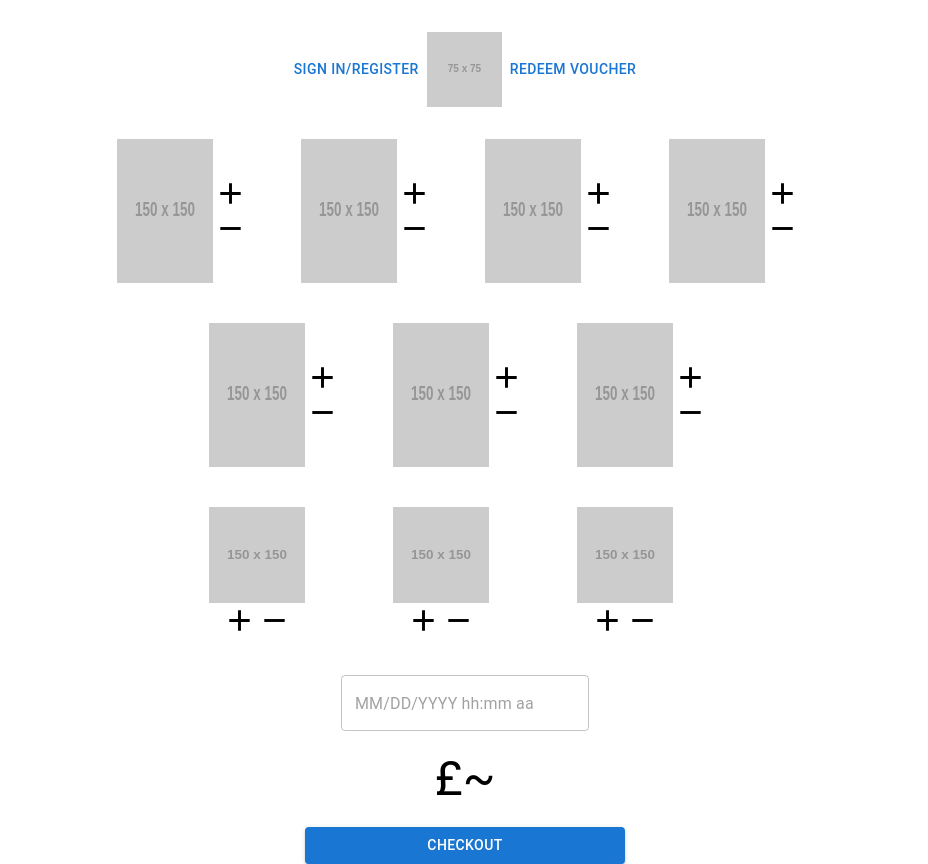
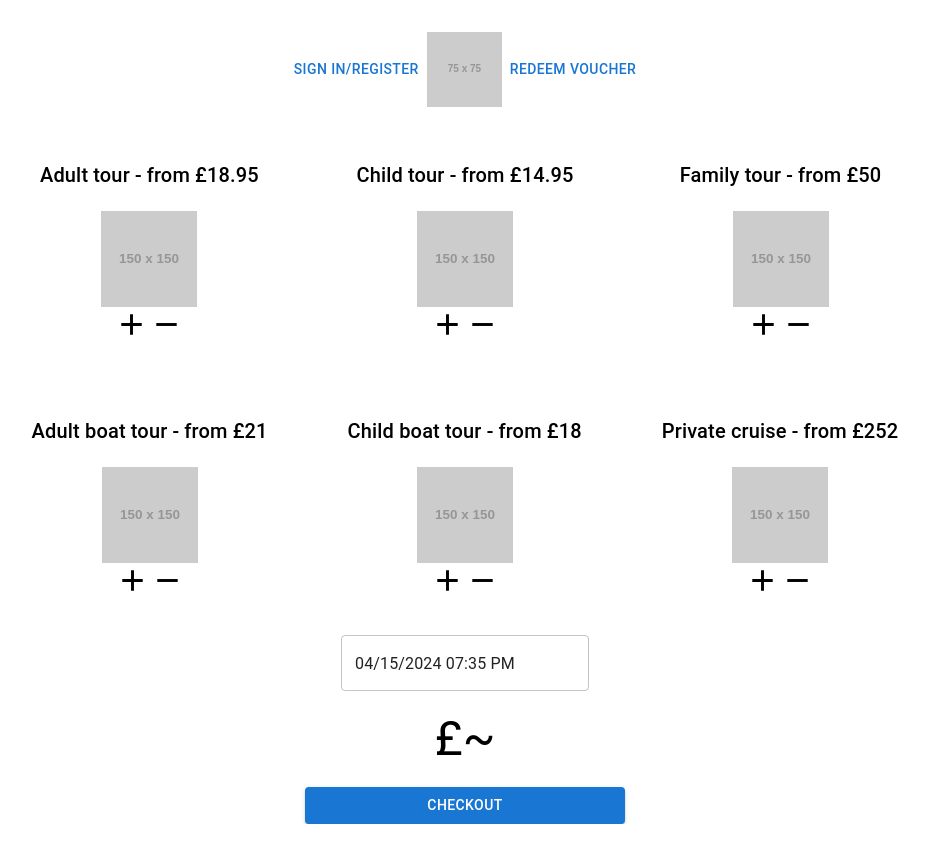
Before and after one commit to Alexei322/TM470, a Next.js app in the folder tm470project/: page /WebStore in a window 1280 px wide. Shown: the whole page, without its empty margins (175-1103 px from the left). After the commit the page ends 824 px from the top, so only its background shows below. Built offline with nearby package versions, Linux system fonts and the light colour scheme.

Commit message:
Modified the UI to make the the plus and minus icons bigger when hovered over, implemented context to hold the shopping cart for WebStore

```diff
--- /dev/null
+++ b/tm470project/CartContext.js
@@ -0,0 +1,32 @@
+import React, { createContext, useContext, useState } from "react";
+
+const CartContext = createContext();
+
+
+
+export const CartProvider = ({ children }) => {
+  const [cart, setCart] = useState([]);
+
+  const addToCart = (product) => {
+    setCart([...cart, product]);
+    console.log(cart);
+  };
+
+  const removeFromCart = (productId) => {
+    setCart((currentCart) =>
+      currentCart.filter((item) => item.id !== productId)
+    );
+  };
+
+  return (
+    <CartContext.Provider value={{ cart, addToCart, removeFromCart }}>
+      {children}
+    </CartContext.Provider>
+  );
+};
+
+export function useCart() {
+    return useContext(CartContext);
+  }
+
+export default CartContext;
--- a/tm470project/components/CalendarTimePicker.js
+++ b/tm470project/components/CalendarTimePicker.js
@@ -1,12 +1,25 @@
+import dayjs from "dayjs";
+import utc from "dayjs/plugin/utc";
 import { AdapterDayjs } from "@mui/x-date-pickers/AdapterDayjs";
 import { LocalizationProvider } from "@mui/x-date-pickers/LocalizationProvider";
 import { DateTimePicker } from "@mui/x-date-pickers/DateTimePicker";
+import { useEffect, useState } from "react";
 
-export default function CalendarTimePicker() {
+export default function CalendarTimePicker({updateCalendarState}) {
+  dayjs.extend(utc);
+  const [selectedDate, setSelectedDate] = useState(dayjs.utc());
+
+  useEffect(() => {
+    updateCalendarState(selectedDate);
+  }, [selectedDate]);
+
   return (
     <div className={"flex justify-center pt-6"}>
       <LocalizationProvider dateAdapter={AdapterDayjs}>
-        <DateTimePicker />
+        <DateTimePicker
+          defaultValue={selectedDate}
+          onChange={setSelectedDate}
+        />
       </LocalizationProvider>
     </div>
   );
--- a/tm470project/components/ProductGrid.js
+++ b/tm470project/components/ProductGrid.js
@@ -3,22 +3,13 @@ import ProductItem from "./ProductItem";
 export default function ProductGrid() {
   return (
     <div>
-      <div className="grid grid-cols-4 gap-10 justify-items-center items-center">
-        <ProductItem width={150} height={150} icons="true" />
-        <ProductItem width={150} height={150} icons="true" />
-        <ProductItem width={150} height={150} icons="true" />
-        <ProductItem width={150} height={150} icons="true" />
-      </div>
-      <div className="flex gap-10 justify-center pt-10">
-        <ProductItem width={150} height={150} icons="true" />
-        <ProductItem width={150} height={150} icons="true" />
-        <ProductItem width={150} height={150} icons="true" />
-      </div>
-      <div className="flex gap-10 justify-center pt-10">
+      <div className="grid grid-cols-3 gap-10 justify-items-center items-center">
         <ProductItem
           width={150}
           height={150}
           icons="true"
+          name="Adult tour"
+          price={18.95}
           flexDirectionOuter="col"
           flexDirectionInner="row"
         />
@@ -26,6 +17,8 @@ export default function ProductGrid() {
           width={150}
           height={150}
           icons="true"
+          name="Child tour"
+          price={14.95}
           flexDirectionOuter="col"
           flexDirectionInner="row"
         />
@@ -33,6 +26,37 @@ export default function ProductGrid() {
           width={150}
           height={150}
           icons="true"
+          name="Family tour"
+          price={50}
+          flexDirectionOuter="col"
+          flexDirectionInner="row"
+        />
+      </div>
+      <div className="flex gap-10 justify-center pt-10">
+        <ProductItem
+          width={150}
+          height={150}
+          icons="true"
+          name="Adult boat tour"
+          price={21}
+          flexDirectionOuter="col"
+          flexDirectionInner="row"
+        />
+        <ProductItem
+          width={150}
+          height={150}
+          icons="true"
+          name="Child boat tour"
+          price={18}
+          flexDirectionOuter="col"
+          flexDirectionInner="row"
+        />
+        <ProductItem
+          width={150}
+          height={150}
+          icons="true"
+          name="Private cruise"
+          price={252}
           flexDirectionOuter="col"
           flexDirectionInner="row"
         />
--- a/tm470project/components/ProductItem.js
+++ b/tm470project/components/ProductItem.js
@@ -1,9 +1,13 @@
 import AddIcon from "@mui/icons-material/Add";
 import RemoveIcon from "@mui/icons-material/Remove";
+import { Typography } from "@mui/material";
 import { useState } from "react";
+import { useCart } from "@/CartContext";
 export default function ProductItem({
   width,
   height,
+  name,
+  price,
   icons = "true",
   fixHeightWidth = "true",
   flexDirectionOuter = "row",
@@ -12,14 +16,21 @@ export default function ProductItem({
   const [isAddIconHovered, setIsAddIconHovered] = useState(false);
   const [isRemoveIconHovered, setIsRemoveIconHovered] = useState(false);
 
-
   const heightWidthAdjust = fixHeightWidth === "true" ? "w-36 h-36" : "";
   const flexOuterAdjust = flexDirectionOuter === "row" ? "row" : "col";
   const flexInnerAdjust = flexDirectionInner === "row" ? "row" : "col";
 
+  const product = {name: name, price: price};
+
+  const {addToCart} = useCart();
+
   return (
+    <div className={`flex flex-col justify-center items-center`}>
+      <Typography variant="h6" align="center" className="p-5">
+        {`${name} - from £${price}`}
+      </Typography>
       <div
-      className={`flex flex-${flexOuterAdjust} ${heightWidthAdjust} align-center `}
+        className={`flex flex-${flexOuterAdjust} ${heightWidthAdjust} items-center`}
       >
         <img
           src={`https://placehold.co/${width}x${height}?text=Placeholder`}
@@ -28,7 +39,7 @@ export default function ProductItem({
         />
         {icons === "true" && (
           <div
-          className={`flex flex-${flexInnerAdjust} justify-center w-1/3 sm:w-1/2 md:w-2/3 lg:w-4/4`}
+            className={`flex flex-${flexInnerAdjust} justify-center items-center w-1/3 sm:w-1/2 md:w-2/3 lg:w-4/4`}
           >
             <AddIcon
               onMouseEnter={() => setIsAddIconHovered(true)}
@@ -38,17 +49,21 @@ export default function ProductItem({
                 fontSize: isAddIconHovered ? "45px" : "35px", // Use inline style for fontSize
                 transition: "font-size 0.3s", // Optional: smooth transition for the size change
               }}
+              onClick={() => addToCart(product)}
             />
-          <RemoveIcon fontSize="large"
+            <RemoveIcon
+              fontSize="large"
               onMouseEnter={() => setIsRemoveIconHovered(true)}
               onMouseLeave={() => setIsRemoveIconHovered(false)}
               style={{
                 color: isRemoveIconHovered ? "blue" : "black",
                 fontSize: isRemoveIconHovered ? "45px" : "35px", // Use inline style for fontSize
-            transition: "font-size 0.3s", // Optional: smooth transition for the size change
-          }}/>
+                transition: "font-size 0.5s", // Optional: smooth transition for the size change
+              }}
+            />
           </div>
         )}
       </div>
+    </div>
   );
 }
--- a/tm470project/pages/WebStore/index.js
+++ b/tm470project/pages/WebStore/index.js
@@ -2,13 +2,21 @@ import WebHeader from "@/components/WebHeader";
 import ProductGrid from "@/components/ProductGrid";
 import CalendarTimePicker from "@/components/CalendarTimePicker";
 import { Typography, Button } from "@mui/material";
+import { use, useState } from "react";
 export default function WebStore() {
+  const [calendarValue, setCalendarValue] = useState();
+  const handleCalendarChange = (value) => {
+    setCalendarValue(value);
+  };
+  const [cart, setCart] = useState([]);
+
+
   return (
-    <main >
+    <main>
       <div className="flex flex-col items-center">
         <WebHeader />
         <ProductGrid />
-        <CalendarTimePicker />
+        <CalendarTimePicker updateCalendarState={handleCalendarChange}/>
         <Typography variant="h3" align="center" className="p-5">
           £~
         </Typography>
--- a/tm470project/pages/_app.js
+++ b/tm470project/pages/_app.js
@@ -1,10 +1,13 @@
 import "@/styles/globals.css";
 import theme from "@/theme";
 import { ThemeProvider } from "@mui/material";
+import { CartProvider } from "@/CartContext";
 export default function App({ Component, pageProps }) {
   return (
     <ThemeProvider theme={theme}>
-      <Component {...pageProps} />
+      <CartProvider>
+        <Component {...pageProps} />
+      </CartProvider>
     </ThemeProvider>
   );
 }
```
Lines whose indentation alone changed are shown as unchanged.
